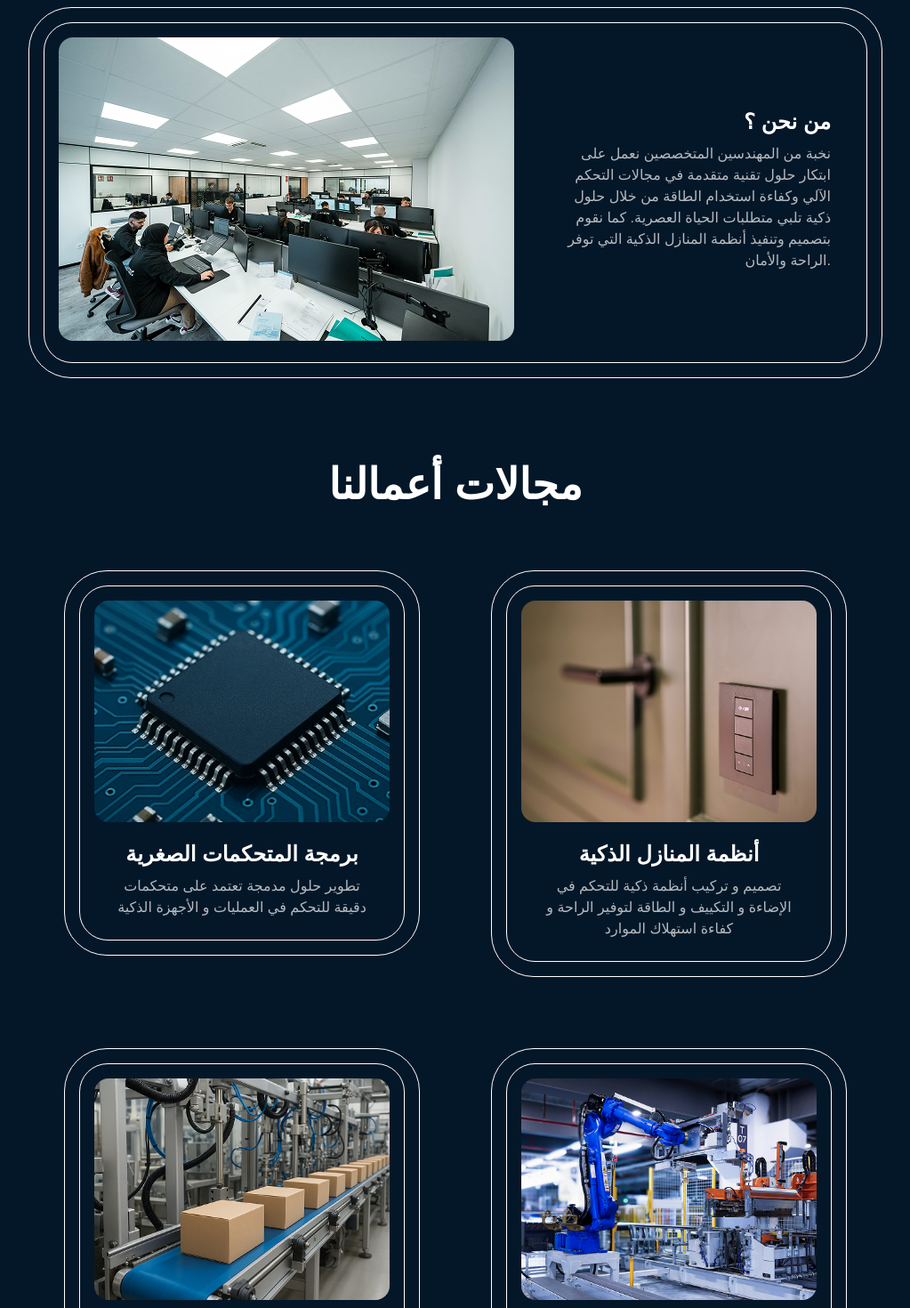
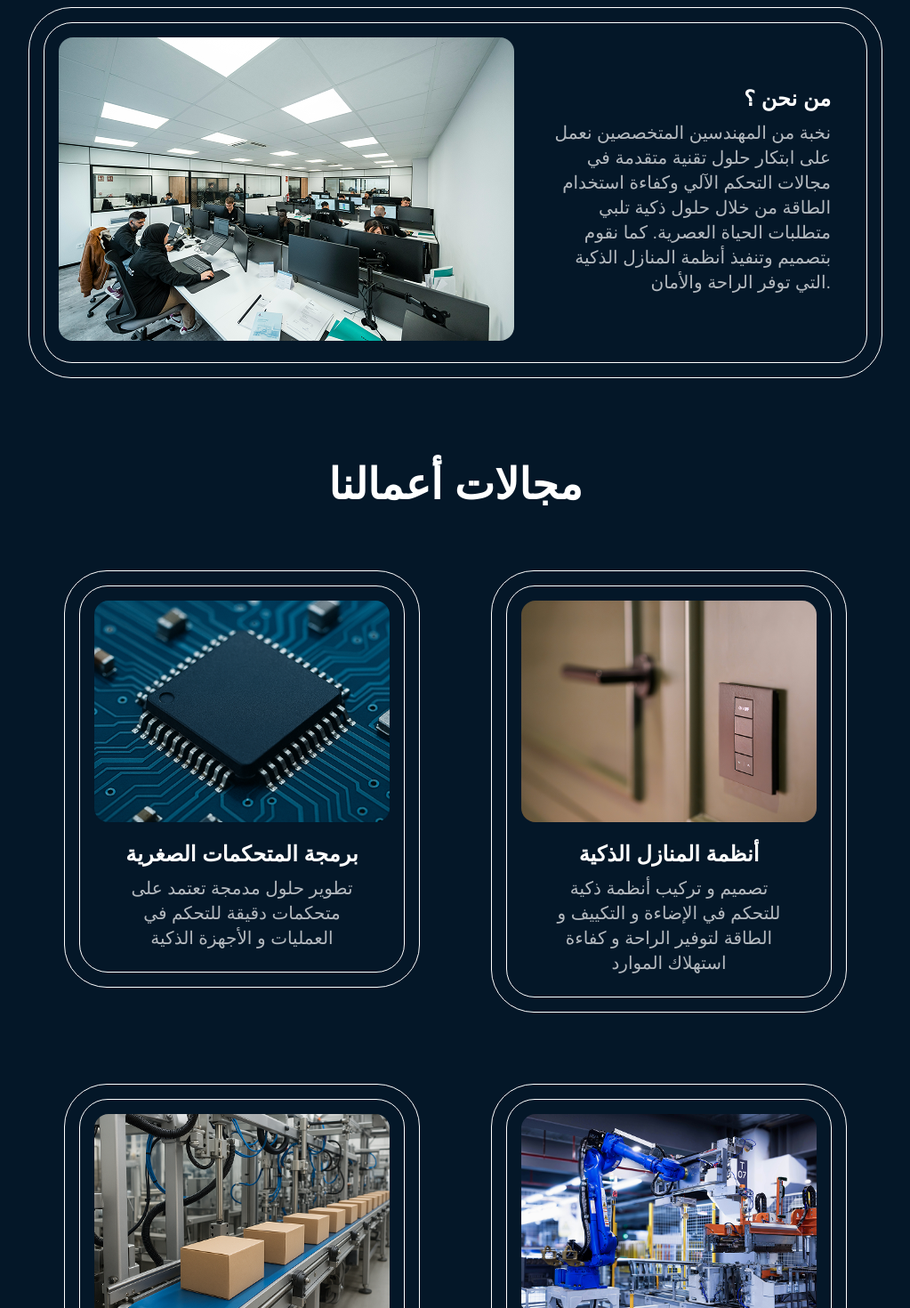
Before and after one commit to tarek-sabony-dev/MOES, a Next.js app: page / in a window 1280 px wide. Shown: the part 860-2330 px from the top of the page at 89% size, without its empty margins (128-1151 px from the left). Built offline with nearby package versions, Linux system fonts and the light colour scheme; a web font is replaced by a local one.

Commit message:
edited css vars

```diff
--- a/src/app/globals.css
+++ b/src/app/globals.css
@@ -17,6 +17,11 @@
 .h3 {
   @apply text-2xl text-white font-semibold
 }
+
+.text {
+  @apply text-base lg:text-xl text-opacity-70 text-white text-center
+}
+
 
 .base {
   @apply text-base text-opacity-70 text-white text-center
--- a/src/components/card.jsx
+++ b/src/components/card.jsx
@@ -9,7 +9,7 @@ export default function Card ({ image, cardTitle, text, flex }) {
             <div className="h3 ">
               {cardTitle}
             </div>
-            <div className="base lg:text-right ">
+            <div className="text lg:text-right ">
               {text}
             </div>
           </div>
--- a/src/components/section.jsx
+++ b/src/components/section.jsx
@@ -29,7 +29,7 @@ function CarouselSection ({cards, ref}) {
         </div>
         <div className="w-full h-fit hidden lg:flex justify-center items-start flex-wrap gap-6 lg:gap-20 p-6 lg:px-0 lg:py-12 ">
           {cards.map((card) => (
-            <div key={card.id} className="w-[calc(50%-80px)] h-fit flex flex-col justify-center items-center p-2 lg:p-4 border border-white rounded-3xl lg:rounded-[48px] ">
+            <div key={card.id} className="w-[calc(50%-80px)] h-full flex flex-col justify-center items-center p-2 lg:p-4 border border-white rounded-3xl lg:rounded-[48px] ">
               <div className={`w-full h-full flex flex-col justify-center items-center gap-5 p-2 pb-5 lg:p-4 lg:pb-6 border border-white rounded-2xl lg:rounded-[32px] `}>
                 <div className="w-full h-fit flex flex-col gap-5 ">
                   <img className="w-full rounded-lg lg:rounded-2xl " src={card.image} alt="" />
@@ -37,7 +37,7 @@ function CarouselSection ({cards, ref}) {
                     <div className="w-full h3 text-center ">
                       {card.cardTitle}
                     </div>
-                    <div className="w-full base ">
+                    <div className="w-full h-fit text ">
                       {card.text}
                     </div>
                   </div>
```
